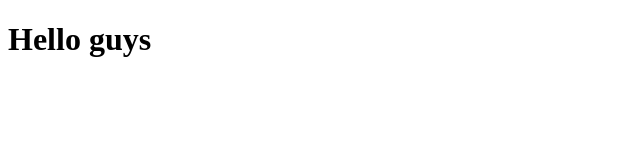
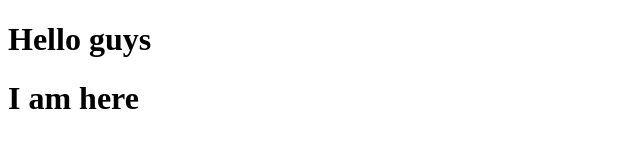
Before and after one commit to UttamDodiya/how-to-branch-works, a plain HTML site: page index.html in a window 1280 px wide. Shown: the whole page, without its empty margins (0-640 px from the left). Drawn offline with Linux system fonts and the light colour scheme.

Commit message:
h1 is update

```diff
--- a/index.html
+++ b/index.html
@@ -8,5 +8,6 @@
 </head>
 <body>
     <h1>Hello guys</h1>
+    <h1>I am here</h1>
 </body>
 </html>
```
